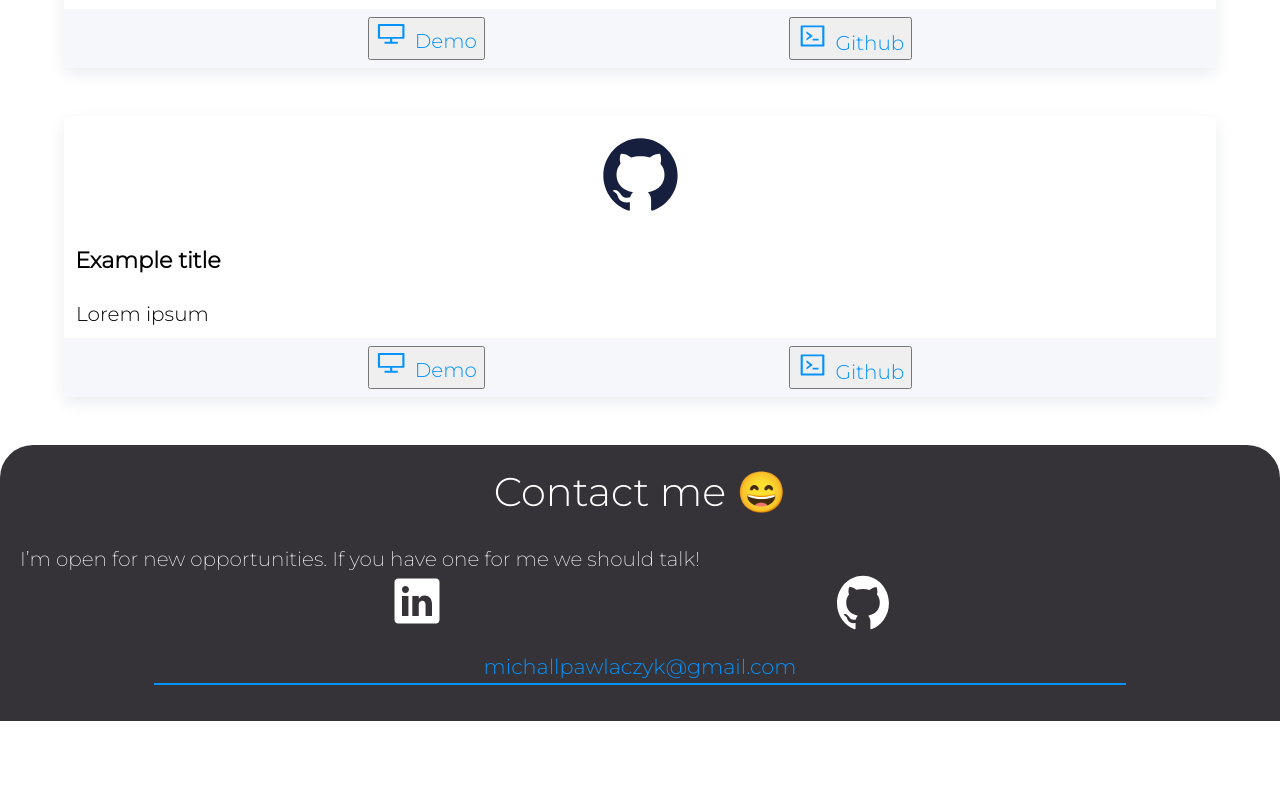
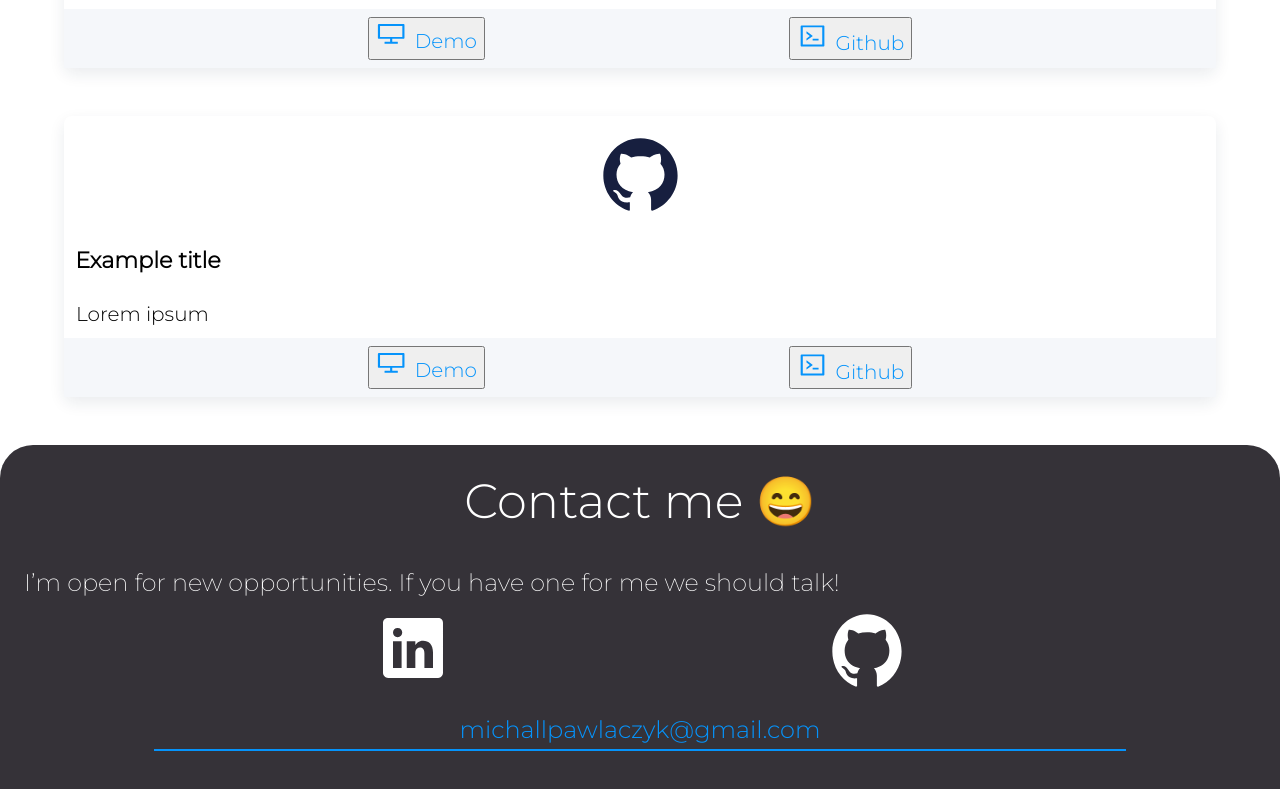
Before and after one commit to michalpawlaczyk/homepage, a Gatsby site: page / in a window 1280 px wide. Shown: the part 2136-2925 px from the top of the page. Before the commit the page ends 2857 px from the top, so only its background shows below. Built offline with nearby package versions, Linux system fonts and the light colour scheme; Gatsby itself is replaced by a stand-in of ours.

Commit message:
fetch: added media query in contact section

```diff
--- a/src/components/landing/Contact/style.js
+++ b/src/components/landing/Contact/style.js
@@ -14,12 +14,19 @@ export const H2 = styled.h2`
   font-weight: 300;
   text-align: center;
   padding-top: 0.6em;
+
+  ${media.greaterThan("small")`
+      font-size: 3rem;
+   `}
 `;
 
 export const P = styled.p`
   font-weight: 200;
   font-size: 1.25rem;
-  margin: 0 1em;
+  margin: 0 1em .5em;
+  ${media.greaterThan("small")`
+      font-size: 1.5rem;
+   `}
 `;
 
 export const IconWrapper = styled.div`
@@ -30,6 +37,9 @@ export const IconWrapper = styled.div`
 
 export const Icon = styled.img`
   width: 60px;
+  ${media.greaterThan("small")`
+      width: 80px;
+   `}
 `;
 
 export const Email = styled.a`
@@ -40,6 +50,9 @@ export const Email = styled.a`
   font-size: 1.3rem;
   margin: .8em 0;
   text-decoration: none;
+  ${media.greaterThan("small")`
+      font-size: 1.5rem;
+   `}
 `;
 
 export const EmailWrapper = styled.span`
```
